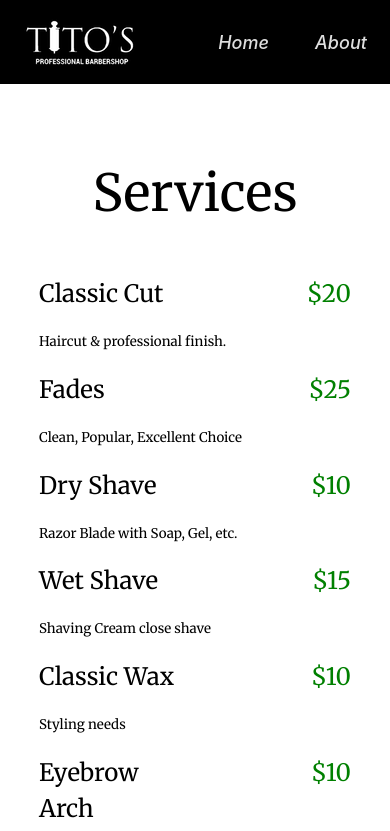
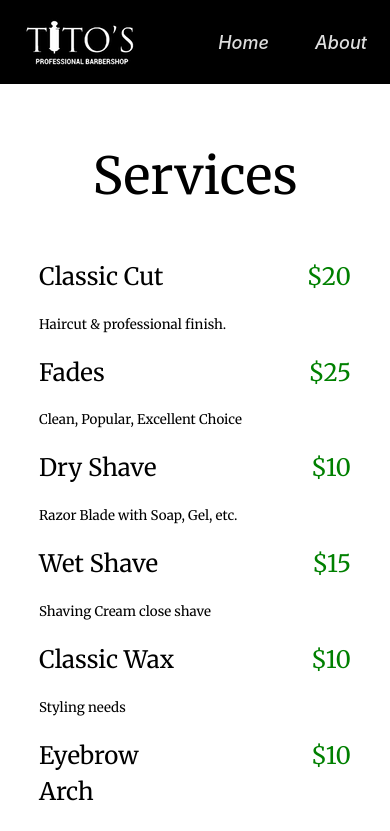
Before and after one commit to alexbradshaw/Titos, a React (Vite) app: page / in a window 390 px wide. Shown: the top 831 px of the page. Built offline with nearby package versions, Linux system fonts and the light colour scheme.

Commit message:
changed margin

```diff
--- a/src/Pages/Home/Home.css
+++ b/src/Pages/Home/Home.css
@@ -6,7 +6,7 @@
     color: black;
     background-color: white;
     flex-wrap: wrap;
-    margin-top: 7%;
+    margin-top: 75px;
 }
 
 .homeContainer {
@@ -138,6 +138,11 @@ select {
 }
 
 @media screen and (max-width: 800px) {
+
+    .home {
+        margin-top: 10px;
+    }
+
     .jumbotron {
         display: none;
     }
```
